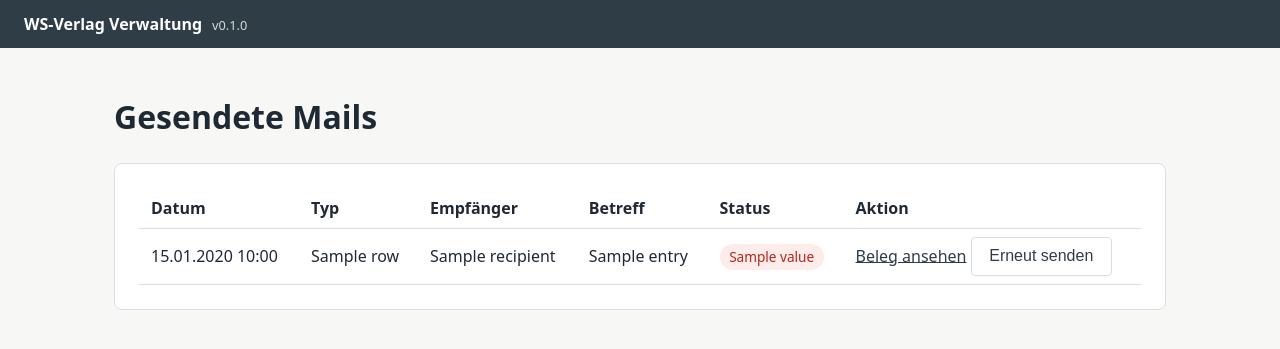
After one commit to Softlinger/ws-verlag, a FastAPI app: template app/templates/mail_log/list.html in a window 1280 px wide. The commit adds this page. Shown: the top 349 px of the page. Run offline with FastAPI, Linux system fonts and the light colour scheme; the template is opened without the code that fills it: most values are stand-ins (such as "Sample title", 1, 10 or a date in 2020).

Commit message:
Neuer Menuepunkt "Mails": Verwaltung gesendeter Belege mit Status
Neue Seite /mail-log listet alle MailLog-Eintraege (Auftrag/Rechnung/Gutschrift/
Mahnung) mit Datum, Empfaenger, Betreff, Status (gesendet/fehlgeschlagen inkl.
Fehlermeldung), Link zum jeweiligen Beleg und "Erneut senden"-Button bei
fehlgeschlagenen Mails - nutzt die bestehenden Versand-Endpunkte je Belegtyp.

Live getestet: leere Liste, fehlgeschlagener Versand (kein SMTP konfiguriert)
korrekt mit Fehlermeldung angezeigt, erneuter Versand legt einen weiteren,
korrekt protokollierten Eintrag an.

Co-Authored-By: Claude Sonnet 5 <noreply@anthropic.com>
Claude-Session: https://claude.ai/code/session_01NfC2L47wm9jBwg7DmJcPLp

```diff
--- a/app/main.py
+++ b/app/main.py
@@ -20,6 +20,7 @@ from app.routers import (
     dunning,
     help,
     invoices,
+    mail_log,
     orders,
     updates,
     users,
@@ -98,6 +99,7 @@ app.include_router(users.router)
 app.include_router(updates.router)
 app.include_router(help.router)
 app.include_router(account.router)
+app.include_router(mail_log.router)
 
 
 @app.get("/")
--- a/app/templates/base.html
+++ b/app/templates/base.html
@@ -19,6 +19,7 @@
         <li><a href="/invoices">Rechnungen</a></li>
         <li><a href="/credit-notes">Gutschriften</a></li>
         <li><a href="/dunning">Mahnwesen</a></li>
+        <li><a href="/mail-log">Mails</a></li>
         {% if request.state.user.role.value == "admin" %}
         <li><a href="/company">Firma</a></li>
         <li><a href="/users">Benutzer</a></li>
--- /dev/null
+++ b/app/templates/mail_log/list.html
@@ -0,0 +1,48 @@
+{% extends "base.html" %}
+{% block title %}Gesendete Mails - WS-Verlag Verwaltung{% endblock %}
+{% block content %}
+<h1>Gesendete Mails</h1>
+<div class="card">
+  <table>
+    <thead>
+      <tr>
+        <th scope="col">Datum</th>
+        <th scope="col">Typ</th>
+        <th scope="col">Empf&auml;nger</th>
+        <th scope="col">Betreff</th>
+        <th scope="col">Status</th>
+        <th scope="col">Aktion</th>
+      </tr>
+    </thead>
+    <tbody>
+      {% for row in rows %}
+      {% set entry = row.entry %}
+      <tr>
+        <td>{{ entry.sent_at.strftime('%d.%m.%Y %H:%M') }}</td>
+        <td>{{ row.type_label }}</td>
+        <td>{{ entry.recipient }}</td>
+        <td>{{ entry.subject }}</td>
+        <td>
+          <span class="status-badge {{ 'status-bezahlt' if entry.status.value == 'gesendet' else 'status-offen' }}">
+            {{ entry.status.value }}
+          </span>
+          {% if entry.status.value == 'fehlgeschlagen' and entry.error_message %}
+          <br><small>{{ entry.error_message }}</small>
+          {% endif %}
+        </td>
+        <td>
+          {% if row.detail_url %}<a href="{{ row.detail_url }}">Beleg ansehen</a>{% endif %}
+          {% if row.resend_url %}
+          <form style="display:inline" method="post" action="{{ row.resend_url }}">
+            <button type="submit" class="secondary">Erneut senden</button>
+          </form>
+          {% endif %}
+        </td>
+      </tr>
+      {% else %}
+      <tr><td colspan="6">Noch keine E-Mails versendet.</td></tr>
+      {% endfor %}
+    </tbody>
+  </table>
+</div>
+{% endblock %}
```
Also changed, not shown: app/routers/mail_log.py (added, +55 -0 lines).
